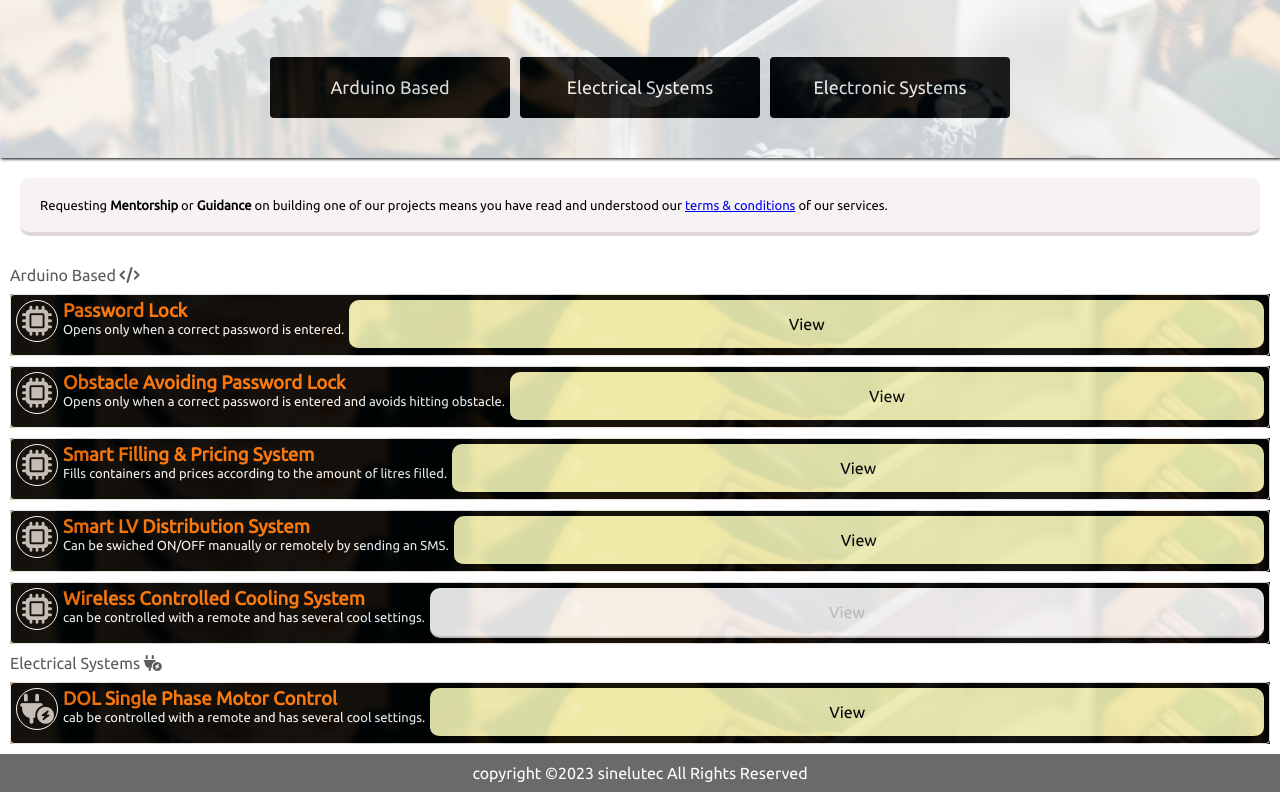
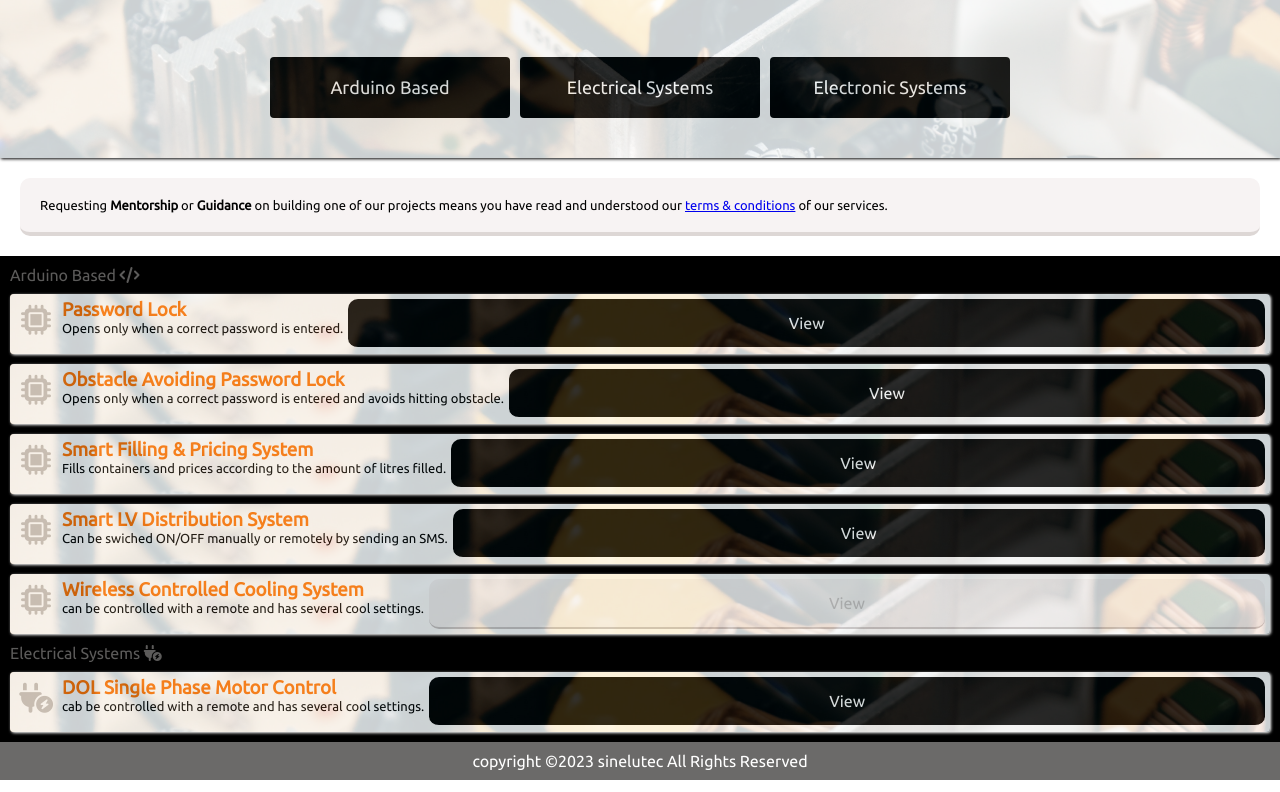
Before and after one commit to Sinezo/shomt, a plain HTML site: page index.html in a window 1280 px wide. Shown: the part 82-874 px from the top of the page. Drawn offline with Linux system fonts and the light colour scheme.

Commit message:
saving all

```diff
--- a/index.css
+++ b/index.css
@@ -90,7 +90,7 @@ header h2 i{
     padding:10px;
     display:grid;
     gap: 10px;
-    background-color: unset;
+    background-color: black;
 }
 .projects .wrap .category{
     color:rgb(92, 91, 90);
@@ -99,17 +99,20 @@ header h2 i{
     background-image: url('pexels-pixabay-163100.jpg');
     background-size: cover;
     background-repeat: no-repeat;
+    border-radius: 4px;
+    box-shadow: 1px 1px 3px white;
+    background-color: white;
 }
 .projects .box{
     display:flex;
     gap:5px;
-    border:1px solid rgb(238, 235, 235);
+    border:0;
     padding:5px;
     border-radius: 4px;
-    background-color:rgb(0, 0, 0);
-    opacity:.9;
+    background-color:white;
+    opacity:.8;
     z-index: 0;
-    color:white;
+    color:rgb(0, 0, 0);
 
 }
 .projects .box h3{
@@ -135,8 +138,8 @@ header h2 i{
     padding: 15px;
     flex:1;
     text-align: center;
-    background-color:rgb(240, 239, 178);
-    color:rgb(0, 0, 0);
+    background-color:rgb(0, 0, 0);
+    color:rgb(255, 255, 255);
     border-radius: 10px;
     height:fit-content;
     border-bottom: 2px solid;
@@ -181,7 +184,7 @@ header h2 i{
 }
 .projects-popup .box{
     padding:30px;
-    background-color: rgb(0, 0, 0);
+    background-color: rgb(10, 10, 10);
     position: inherit;
     top:100%;
     bottom: 0;
@@ -189,6 +192,7 @@ header h2 i{
     border-radius: 10px 10px 0 0;
     transition: all 300ms ease-in-out;
     color:white;
+    opacity:.8;
 }
 .projects-popup .text .buttons{
     padding:10px 0;
@@ -198,6 +202,7 @@ header h2 i{
     border:1px solid;
     background-color: unset;
     border-radius: 4px;
+    color:white;
 }
 .projects-popup .text p{
     font-size: small;
@@ -209,7 +214,7 @@ header h2 i{
 }
 .projects-popup .text ul h4{
     padding:5px 0;
-    color:blue;
+    color:rgb(233, 133, 19);
     text-decoration: underline;
 }
 .projects-popup .text .design{
```
